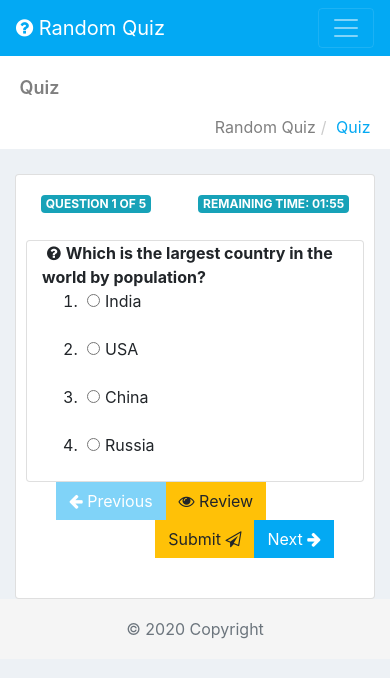
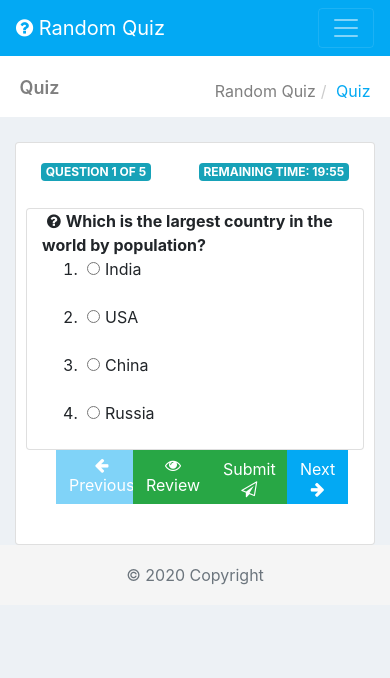
Before and after one commit to Aniket17/procom-quiz, an Angular app: page /quiz in a window 390 px wide. Shown: the top 678 px of the page. Built offline with nearby package versions, Linux system fonts and the light colour scheme.

Commit message:
changed style for xs devices and added breadcrum

```diff
--- a/src/app/app.module.ts
+++ b/src/app/app.module.ts
@@ -14,6 +14,7 @@ import { QuestionComponent } from "./components/question/question.component";
 import { ReviewQuestionComponent } from "./components/review-question/review-question.component";
 import { NavbarComponent } from "./components/navbar/navbar.component";
 import { LoadingComponent } from "./components/loading/loading.component";
+import { BreadcrumComponent } from "./components/breadcrum/breadcrum.component";
 
 @NgModule({
   imports: [BrowserModule, FormsModule, AppRoutingModule, HttpClientModule],
@@ -27,7 +28,8 @@ import { LoadingComponent } from "./components/loading/loading.component";
     QuestionComponent,
     ReviewQuestionComponent,
     NavbarComponent,
-    LoadingComponent
+    LoadingComponent,
+    BreadcrumComponent
   ],
   bootstrap: [AppComponent]
 })
--- /dev/null
+++ b/src/app/components/breadcrum/breadcrum.component.html
@@ -0,0 +1,13 @@
+<div class="row bg-title ng-scope">
+    <div class="col">
+        <h4 class="page-title">{{pageTitle}}</h4>
+    </div>
+    <div class="col">
+        <ol class="breadcrumb">
+            <li>
+                <a>{{pageParent}}</a>
+            </li>
+            <li class="active">{{pageTitle}}</li>
+        </ol>
+    </div>
+</div>
--- /dev/null
+++ b/src/app/components/breadcrum/breadcrum.component.ts
@@ -0,0 +1,12 @@
+import { OnInit, Component, Input } from "@angular/core";
+
+@Component({
+  selector: "breadcrum",
+  templateUrl: "./breadcrum.component.html"
+})
+export class BreadcrumComponent implements OnInit {
+  constructor() {}
+  ngOnInit() {}
+  @Input() pageTitle: string;
+  @Input() pageParent: string;
+}
--- a/src/app/components/quiz-toobar/quiz-toobar.component.html
+++ b/src/app/components/quiz-toobar/quiz-toobar.component.html
@@ -1,12 +1,19 @@
-<div class="text-left col-sm-6">
-    <button class="btn btn-info" [disabled]="prevDisabled" (click)="previous()"> <i class="fa fa-arrow-left"></i>
-        Previous</button>
-    <button class="btn btn-warning" (click)="review($event)"> <i class="fa fa-eye"></i> Review</button>
+<div class="container">
+    <div class="row justify-content-between">
+        <div class="col-3">
+            <button class="btn btn-info" [disabled]="prevDisabled" (click)="previous()"> <i
+                    class="fa fa-arrow-left"></i>
+                Previous</button>
+        </div>
+        <div class="col-3">
+            <button class="btn btn-success" (click)="review($event)"> <i class="fa fa-eye"></i> Review</button>
+        </div>
+        <div class="col-3">
+            <button class="btn btn-success" (click)="submit()">Submit <i class="fa fa-send-o"></i></button>
+        </div>
+        <div class="col-3">
+            <button class="btn btn-info" [disabled]="nextDisabled" (click)="next()">Next <i
+                    class="fa fa-arrow-right"></i></button>
+        </div>
+    </div>
 </div>
-
-
-<div class="text-right col-sm-6">
-    <button class="btn btn-warning" (click)="submit()">Submit <i class="fa fa-send-o"></i></button>
-    <button class="btn btn-info" [disabled]="nextDisabled" (click)="next()">Next <i
-            class="fa fa-arrow-right"></i></button>
-</div>
--- a/src/app/components/quiz/quiz.component.html
+++ b/src/app/components/quiz/quiz.component.html
@@ -1,16 +1,4 @@
-<div class="row bg-title ng-scope">
-  <div class="col-lg-3 col-md-4 col-sm-4 col-xs-12">
-    <h4 class="page-title">Quiz</h4>
-  </div>
-  <div class="col-lg-9 col-sm-8 col-md-8 col-xs-12">
-    <ol class="breadcrumb">
-      <li>
-        <a>Random Quiz</a>
-      </li>
-      <li class="active">Quiz</li>
-    </ol>
-  </div>
-</div>
+<breadcrum pageTitle="Quiz" pageParent="Random Quiz"></breadcrum>
 <loading [loading]="loading"></loading>
 <div class="card" [hidden]="loading">
   <div class="panel panel-danger" *ngIf="quiz">
@@ -26,10 +14,9 @@
           <question [question]="currentQuestion"></question>
         </div>
       </div>
-      <div class="col-sm-12">
-        <quiz-toobar class="row" (onSubmit)="submit()" (onNext)="getNextQuestion()" (onPrevious)="getPreviousQuestion()"
-          [nextDisabled]="disableNext()" [prevDisabled]="disablePrevious()" (onReview)="review($event)"></quiz-toobar>
-      </div>
+      <quiz-toobar (onSubmit)="submit()" (onNext)="getNextQuestion()" (onPrevious)="getPreviousQuestion()"
+        [nextDisabled]="disableNext()" [prevDisabled]="disablePrevious()" (onReview)="review($event)"></quiz-toobar>
+
       <div class="row" *ngIf="isReviewing">
         <div *ngFor="let q of quiz.questions" class="col-sm-12 reviewQuestion">
           <review-question [question]="q" (onQuestionClick)="onReviewQuestionClick($event)"></review-question>
--- a/src/app/components/quiz/quiz.component.ts
+++ b/src/app/components/quiz/quiz.component.ts
@@ -20,7 +20,7 @@ export class QuizComponent implements OnInit {
   quiz: Quiz;
   currentQuestion: Question;
   id: number = -1;
-  duration: number = 120; //default but should read from config
+  duration: number = 1200; //default but should read from config
   isReviewing: boolean;
   loading: boolean = false;
 
--- a/src/app/components/result/result.component.html
+++ b/src/app/components/result/result.component.html
@@ -1,21 +1,8 @@
-<div class="row bg-title ng-scope">
-  <div class="col-lg-3 col-md-4 col-sm-4 col-xs-12">
-    <h4 class="page-title">Quiz Result</h4>
-  </div>
-  <div class="col-lg-9 col-sm-8 col-md-8 col-xs-12">
-    <ol class="breadcrumb">
-      <li>
-        <a>Random Quiz</a>
-      </li>
-      <li class="active">Quiz Result</li>
-    </ol>
-  </div>
-</div>
+<breadcrum pageTitle="Result" pageParent="Random Quiz"></breadcrum>
 <div class="jumbotron jumbotron-fluid">
   <div class="container">
     <h1 class="display-4">Quiz Completed! Congratulation! </h1>
     <p class="lead"> Your score is {{score}}</p>
     <a routerLink="/quiz" class="btn btn-info"><i class="fa fa-refresh"></i> Retake Quiz</a>
-
   </div>
 </div>
--- a/src/app/components/welcome/welcome.component.html
+++ b/src/app/components/welcome/welcome.component.html
@@ -1,17 +1,5 @@
 <div>
-  <div class="row bg-title ng-scope">
-    <div class="col-lg-3 col-md-4 col-sm-4 col-xs-12">
-      <h4 class="page-title">Welcome</h4>
-    </div>
-    <div class="col-lg-9 col-sm-8 col-md-8 col-xs-12">
-      <ol class="breadcrumb">
-        <li>
-          <a>Random Quiz</a>
-        </li>
-        <li class="active">Welcome</li>
-      </ol>
-    </div>
-  </div>
+  <breadcrum pageTitle="Welcome" pageParent="Random Quiz"></breadcrum>
   <div class="wrapper ng-scope">
     <div class="row">
       <div class="card">
```
Also changed, not shown: src/app/components/result/result.component.css (deleted).
